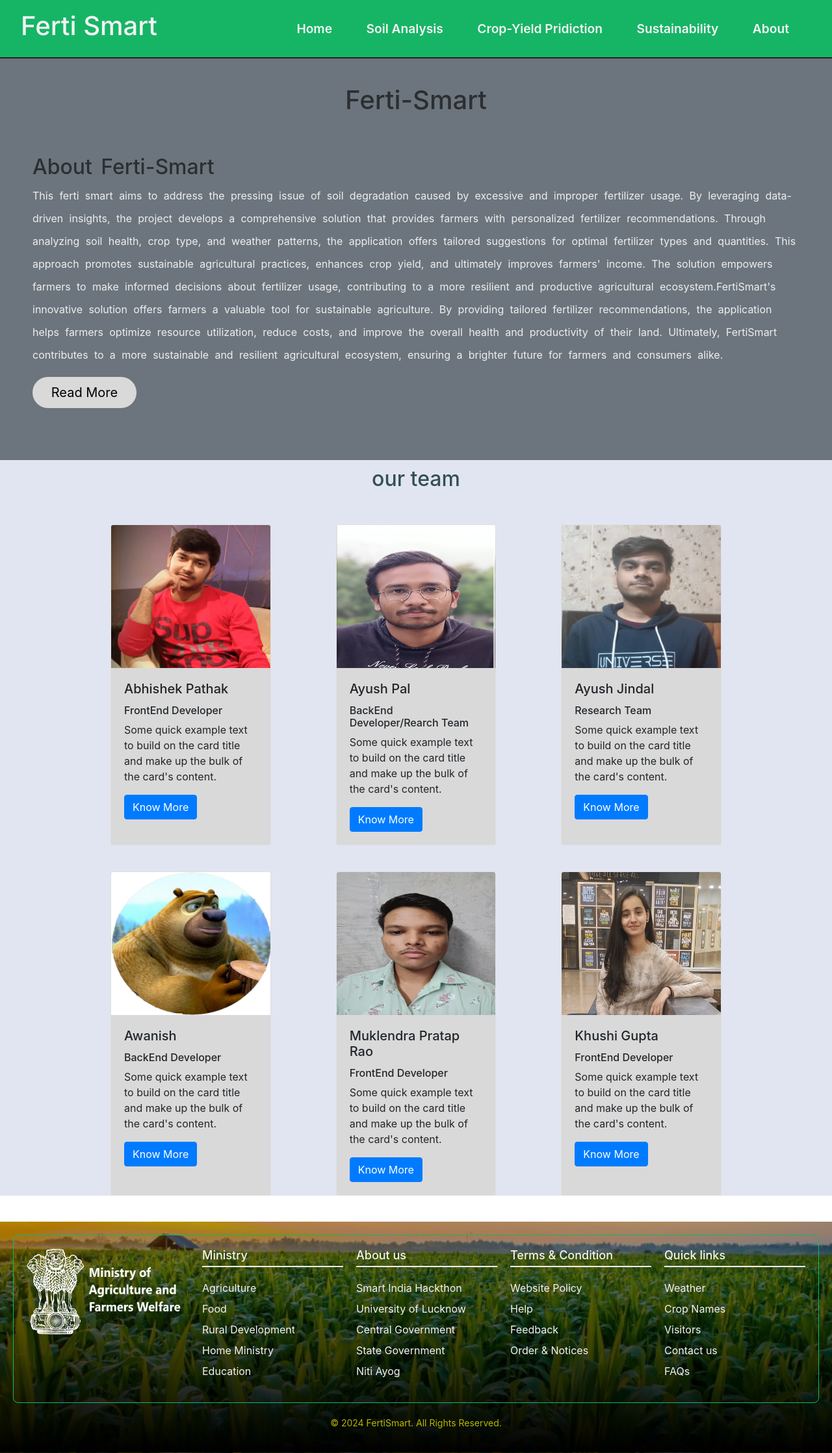
After one commit to Awanish-26/fertiSmart, a Django app: page /about in a window 1280 px wide. The commit adds this page. Shown: the whole page at 65% size. Run offline with Django 5.2, Linux system fonts and the light colour scheme.

Commit message:
about page

```diff
--- a/ferti/static/css/Home.css
+++ b/ferti/static/css/Home.css
@@ -4,7 +4,7 @@
 }
 
 body{
-    background-image: url("/Images/field.jpg");
+    background-image: url("../assets/field.jpg");
     background-size: cover;
     height: 100vh;
     background-repeat: no-repeat;
--- /dev/null
+++ b/ferti/static/css/about.css
@@ -0,0 +1,72 @@
+@import url('https://fonts.googleapis.com/css2?family=Roboto:ital,wght@0,100;0,300;0,400;0,500;0,700;0,900;1,100;1,300;1,400;1,500;1,700;1,900&display=swap');
+*{
+    margin: 0;
+    padding: 0;
+}
+.part1{
+    background-color: #6c757d;
+    padding-bottom: 60px;
+    color: white;
+
+}
+.container1 h1{
+   text-align: center;
+   color:#00000099;
+   padding: 40px 0;
+}
+.about-ferti{   /*styling background margin */
+    margin:20px 50px;
+    line-height: 35px;
+    word-spacing: 0.3rem;
+    color: #eee;
+
+}
+.about-sih h3{
+    margin: 5px;
+    color:#00000099;
+}
+.id,.statement,.solu{
+    display: flex;
+    flex-direction: row;
+    margin: 25px 50px;
+    color:#eee;
+}
+.id h4,.statement h4,.solu h4{
+    font-size: 1.25rem;
+    color:#00000099;
+}
+.part2 h2{
+    text-align: center;
+    /* background-color: #bd897e; */
+    color: #354f52;
+    padding: 10px;
+}
+.part2{     /*setting background for lower part*/
+    background-color: #e1e5f2;
+}
+.row1{
+    display: flex;
+    flex-direction: row;
+    gap: 100px;
+    margin: 40px 170px;
+}
+.card{
+    border: 3rem solid black;
+}
+.card-body{
+    background-color: #d9d9d9;
+}
+.about-ferti .btn{  /*read more btn*/
+    font-size: 1.25rem;
+    width: 10rem;
+    padding: 5px;
+    height: 3rem;
+    border-radius: 3rem;
+    background-color: #d9d9d9;
+}
+.about-ferti .btn:hover{  /*hover effect on read more btn*/
+    border: 1px solid #00000099;
+}
+.about-ferti h2{    /*heading  team member*/
+    color:#00000099;
+}
--- a/ferti/templates/base.html
+++ b/ferti/templates/base.html
@@ -2,20 +2,18 @@
 <!DOCTYPE html>
 <html lang="en">
   <head>
-    <meta charset="UTF-8">
-    <meta name="viewport" content="width=device-width, initial-scale=1.0">
+    <meta charset="UTF-8" />
+    <meta name="viewport" content="width=device-width, initial-scale=1.0" />
     <title>FertiSmart</title>
-    <link rel="stylesheet" href="{% static 'css/base.css'%}">
-    {% block Link %}{% endblock Link %}
+    <link rel="stylesheet" href="{% static 'css/base.css' %}" />
+    {% block Link %}
+    {% endblock %}
   </head>
   <body>
-
     <!-- Navbar start -->
     <nav class="header">
       <div class="title">
-        <a href="#">
-          <h1>Ferti Smart</h1>
-        </a>
+        <a href="#"><h1>Ferti Smart</h1></a>
       </div>
 
       <div class="icon" id="icon">
@@ -29,57 +27,96 @@
         <a class="text" href="{% url 'soilAnalysis' %}">Soil Analysis</a>
         <a class="text" href="{% url 'cropYield' %}">Crop-Yield Pridiction</a>
         <a class="text" href="{% url 'sustainability' %}">Sustainability</a>
-        <a class="text" href="{% url 'soilAnalysis' %}">About</a>
+        <a class="text" href="{% url 'about' %}">About</a>
       </div>
     </nav>
     <!-- Navbar Ends -->
 
-  {% block content %}{% endblock content %}
+    {% block content %}
+    {% endblock %}
 
     <!-- Footer start -->
     <footer class="footer">
       <div class="footer-container">
         <div class="footer-links">
           <div class="footer-column">
-              <img src="{% static 'assets/pngegg.png' %}" alt="Logo" class="footer-logo-img">
+            <img src="{% static 'assets/pngegg.png' %}" alt="Logo" class="footer-logo-img" />
           </div>
           <div class="footer-column">
             <h3>Ministry</h3>
             <ul>
-                    <li><a href="#">Agriculture</a></li>
-                    <li><a href="#">Food</a></li>
-                    <li><a href="#">Rural Development</a></li>
-                    <li><a href="#">Home Ministry</a></li>
-                    <li><a href="#">Education</a></li>
+              <li>
+                <a href="#">Agriculture</a>
+              </li>
+              <li>
+                <a href="#">Food</a>
+              </li>
+              <li>
+                <a href="#">Rural Development</a>
+              </li>
+              <li>
+                <a href="#">Home Ministry</a>
+              </li>
+              <li>
+                <a href="#">Education</a>
+              </li>
             </ul>
           </div>
           <div class="footer-column">
             <h3>About us</h3>
             <ul>
-                    <li><a href="#">Smart India Hackthon</a></li>
-                    <li><a href="#">University of Lucknow</a></li>
-                    <li><a href="#">Central Government</a></li>
-                    <li><a href="#">State Government</a></li>
-                    <li><a href="#">Niti Ayog</a></li>
+              <li>
+                <a href="#">Smart India Hackthon</a>
+              </li>
+              <li>
+                <a href="#">University of Lucknow</a>
+              </li>
+              <li>
+                <a href="#">Central Government</a>
+              </li>
+              <li>
+                <a href="#">State Government</a>
+              </li>
+              <li>
+                <a href="#">Niti Ayog</a>
+              </li>
             </ul>
           </div>
           <div class="footer-column">
             <h3>Terms & Condition</h3>
             <ul>
-                    <li><a href="#">Website Policy</a></li>
-                    <li><a href="#">Help</a></li>
-                    <li><a href="#">Feedback</a></li>
-                    <li><a href="#">Order & Notices</a></li>
+              <li>
+                <a href="#">Website Policy</a>
+              </li>
+              <li>
+                <a href="#">Help</a>
+              </li>
+              <li>
+                <a href="#">Feedback</a>
+              </li>
+              <li>
+                <a href="#">Order & Notices</a>
+              </li>
             </ul>
           </div>
           <div class="footer-column">
             <h3>Quick links</h3>
             <ul>
-                    <li><a href="#">Weather</a></li>
-                    <li><a href="#">Crop Names</a></li>
-                    <li><a href="#">Visitors</a></li>
-                    <li><a href="#">Contact us</a></li>
-                    <li><a href="#">FAQs</a></li>
+              <li>
+                <a href="#">Weather</a>
+              </li>
+              <li>
+                <a href="#">Crop Names</a>
+              </li>
+              <li>
+                <a href="#">Visitors</a>
+              </li>
+              <li>
+                <a href="#">Contact us</a>
+              </li>
+              <li>
+                <a href="#">FAQs</a>
+              </li>
             </ul>
           </div>
         </div>
@@ -91,20 +128,19 @@
 
     <!-- Footer end -->
 
-
     <script>
-      const icon = document.getElementById('icon');
-      const headerRight= document.getElementById('header-right');
-      var Rotate_1 = document.getElementById('linefirst');
-      var Rotate_2 = document.getElementById('linesecond');
-      var Rotate_3 = document.getElementById('linethird');
+      const icon = document.getElementById('icon')
+      const headerRight = document.getElementById('header-right')
+      var Rotate_1 = document.getElementById('linefirst')
+      var Rotate_2 = document.getElementById('linesecond')
+      var Rotate_3 = document.getElementById('linethird')
 
       icon.addEventListener('click', () => {
-        headerRight.classList.toggle('active');
-        Rotate_1.classList.toggle('rotate');
-        Rotate_2.classList.toggle('rotate-2');
-        Rotate_3.classList.toggle('rotate-3');
-      });
+        headerRight.classList.toggle('active')
+        Rotate_1.classList.toggle('rotate')
+        Rotate_2.classList.toggle('rotate-2')
+        Rotate_3.classList.toggle('rotate-3')
+      })
     </script>
   </body>
 </html>
--- /dev/null
+++ b/ferti/templates/pages/about.html
@@ -0,0 +1,107 @@
+{% extends 'base.html' %}
+{% load static %}
+<!-- this is about page created by khushi -->
+<!-- this page contain all information about ferti smart and team members -->
+
+{% block Link %}
+  <link rel="stylesheet" href="{% static 'css/about.css' %} " />
+  <link rel="stylesheet" href="https://cdn.jsdelivr.net/npm/bootstrap@4.0.0/dist/css/bootstrap.min.css" integrity="sha384-Gn5384xqQ1aoWXA+058RXPxPg6fy4IWvTNh0E263XmFcJlSAwiGgFAW/dAiS6JXm" crossorigin="anonymous" />
+{% endblock %}
+
+{% block content %}
+  <div class="container1">
+    <!-- creating div tag contains all content of page -->
+    <div class="part1">
+      <!-- creating div tag contains all content of ferti smart -->
+      <h1>Ferti-Smart</h1>
+      <div class="about-ferti">
+        <h2>About Ferti-Smart</h2>
+        <div class="about-ferti-para">
+          <!-- para about ferti smart -->
+          <p class="para">This ferti smart aims to address the pressing issue of soil degradation caused by excessive and improper fertilizer usage. By leveraging data-driven insights, the project develops a comprehensive solution that provides farmers with personalized fertilizer recommendations. Through analyzing soil health, crop type, and weather patterns, the application offers tailored suggestions for optimal fertilizer types and quantities. This approach promotes sustainable agricultural practices, enhances crop yield, and ultimately improves farmers' income. The solution empowers farmers to make informed decisions about fertilizer usage, contributing to a more resilient and productive agricultural ecosystem.FertiSmart's innovative solution offers farmers a valuable tool for sustainable agriculture. By providing tailored fertilizer recommendations, the application helps farmers optimize resource utilization, reduce costs, and improve the overall health and productivity of their land. Ultimately, FertiSmart contributes to a more sustainable and resilient agricultural ecosystem, ensuring a brighter future for farmers and consumers alike.</p>
+        </div>
+        <button class="btn">Read More</button> <!-- creating button for read more -->
+      </div>
+    </div>
+    <div class="part2">
+      <!-- team memeber -->
+
+      <h2>our team</h2>
+      <div class="box-container">
+        <div class="row1">
+          <!-- div tag contain other 3 boxes -->
+
+          <div class="card" style="width: 18rem;">
+            <!-- box1 -->
+            <img class="card-img-top" src="{% static 'assets/member1.jpg' %} " alt="Card image cap" height="220rem" />
+            <div class="card-body">
+              <h5 class="card-title">Abhishek Pathak</h5>
+              <h6>FrontEnd Developer</h6>
+              <p class="card-text">Some quick example text to build on the card title and make up the bulk of the card's content.</p>
+              <a href="#" class="btn btn-primary">Know More</a>
+            </div>
+          </div>
+
+          <div class="card" style="width: 18rem;">
+            <!-- box 2 -->
+            <img class="card-img-top" src="{% static 'assets/member2.jpg' %} " alt="Card image cap" height="220rem" />
+            <div class="card-body">
+              <h5 class="card-title">Ayush Pal</h5>
+              <h6>BackEnd Developer/Rearch Team</h6>
+              <p class="card-text">Some quick example text to build on the card title and make up the bulk of the card's content.</p>
+              <a href="#" class="btn btn-primary">Know More</a>
+            </div>
+          </div>
+
+          <div class="card" style="width: 18rem;">
+            <!-- box3 -->
+            <img class="card-img-top" src="{% static 'assets/member3.jpg' %} " alt="Card image cap" height="220rem" />
+            <div class="card-body">
+              <h5 class="card-title">Ayush Jindal</h5>
+              <h6>Research Team</h6>
+              <p class="card-text">Some quick example text to build on the card title and make up the bulk of the card's content.</p>
+              <a href="#" class="btn btn-primary">Know More</a>
+            </div>
+          </div>
+        </div>
+
+        <div class="row1">
+          <!-- div tag contain first 3 boxes -->
+
+          <div class="card" style="width: 18rem;">
+            <!-- box4 -->
+            <img class="card-img-top" src="{% static 'assets/member4.png' %}" alt="Card image cap" height="220rem" />
+            <div class="card-body">
+              <h5 class="card-title">Awanish</h5>
+              <h6>BackEnd Developer</h6>
+              <p class="card-text">Some quick example text to build on the card title and make up the bulk of the card's content.</p>
+              <a href="#" class="btn btn-primary">Know More</a>
+            </div>
+          </div>
+
+          <div class="card" style="width: 18rem;">
+            <!-- box5 -->
+            <img class="card-img-top" src="{% static 'assets/member5.jpg' %}" alt="Card image cap" height="220rem" />
+            <div class="card-body">
+              <h5 class="card-title">Muklendra Pratap Rao</h5>
+              <h6>FrontEnd Developer</h6>
+              <p class="card-text">Some quick example text to build on the card title and make up the bulk of the card's content.</p>
+              <a href="#" class="btn btn-primary">Know More</a>
+            </div>
+          </div>
+
+          <div class="card" style="width: 18rem;">
+            <!-- box5 -->
+            <img class="card-img-top" src="{% static 'assets/member6.jpg' %}" alt="Card image cap" height="220rem" />
+            <div class="card-body">
+              <h5 class="card-title">Khushi Gupta</h5>
+              <h6>FrontEnd Developer</h6>
+              <p class="card-text">Some quick example text to build on the card title and make up the bulk of the card's content.</p>
+              <a href="#" class="btn btn-primary">Know More</a>
+            </div>
+          </div>
+        </div>
+      </div>
+    </div>
+  </div>
+{% endblock %}
--- a/ferti/urls.py
+++ b/ferti/urls.py
@@ -7,5 +7,5 @@ urlpatterns = [
     path('crop-yield', views.cropYield, name='cropYield'),
     path('sustainability', views.sustainability, name='sustainability'),
     path('fertilizer', views.fertilizer, name='fertilizer'),
-    # path('/about', views.about, name='about'),
+    path('about', views.about, name='about'),
 ]
--- a/ferti/views.py
+++ b/ferti/views.py
@@ -21,3 +21,7 @@ def sustainability(request):
 
 def fertilizer(request):
     return render(request, 'pages/fertilizer.html')
+
+
+def about(request):
+    return render(request, 'pages/about.html')
```
Also changed, not shown: ferti/static/assets/member1.jpg (added), ferti/static/assets/member2.jpg (added), ferti/static/assets/member3.jpg (added), ferti/static/assets/member4.png (added), ferti/static/assets/member5.jpg (added), ferti/static/assets/member6.jpg (added). Lines whose indentation alone changed are shown as unchanged.
